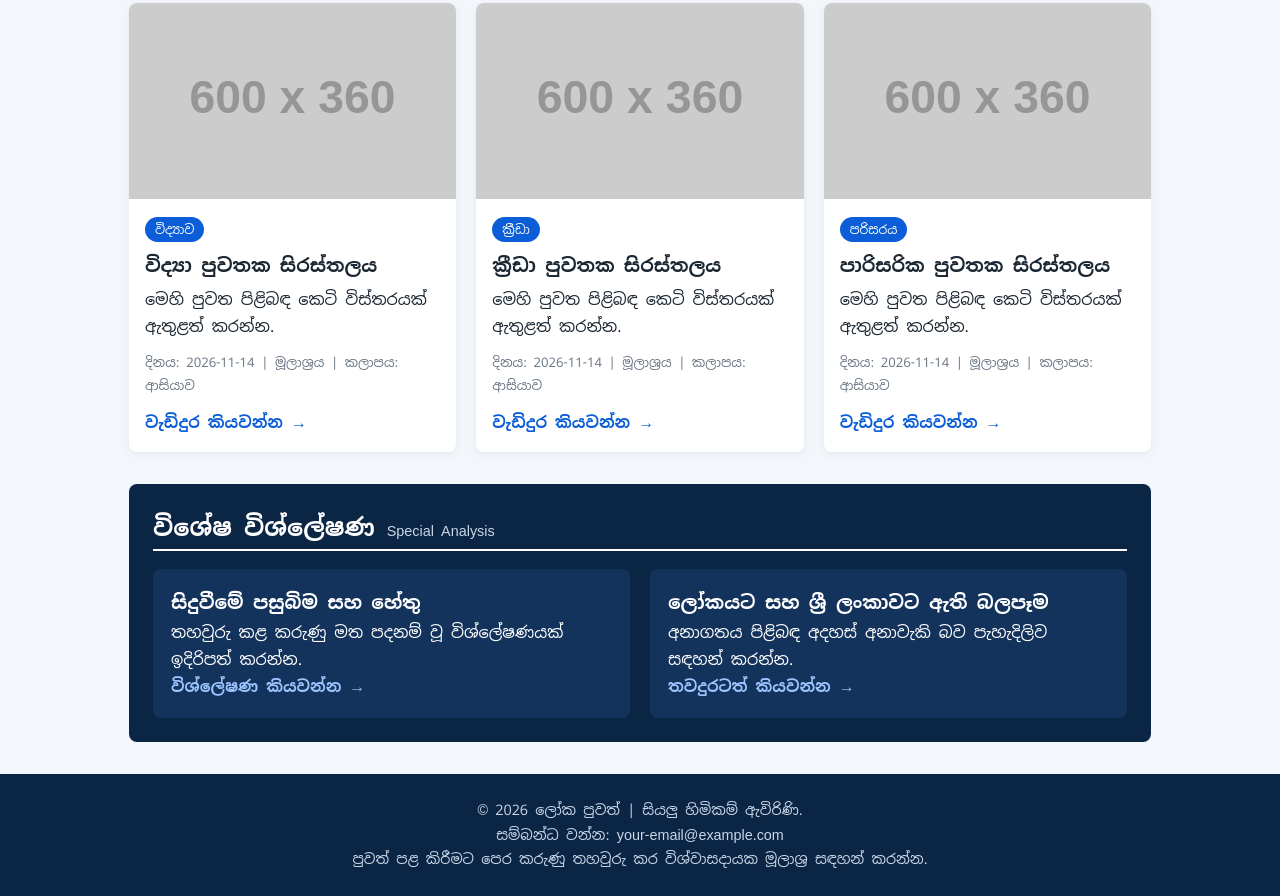
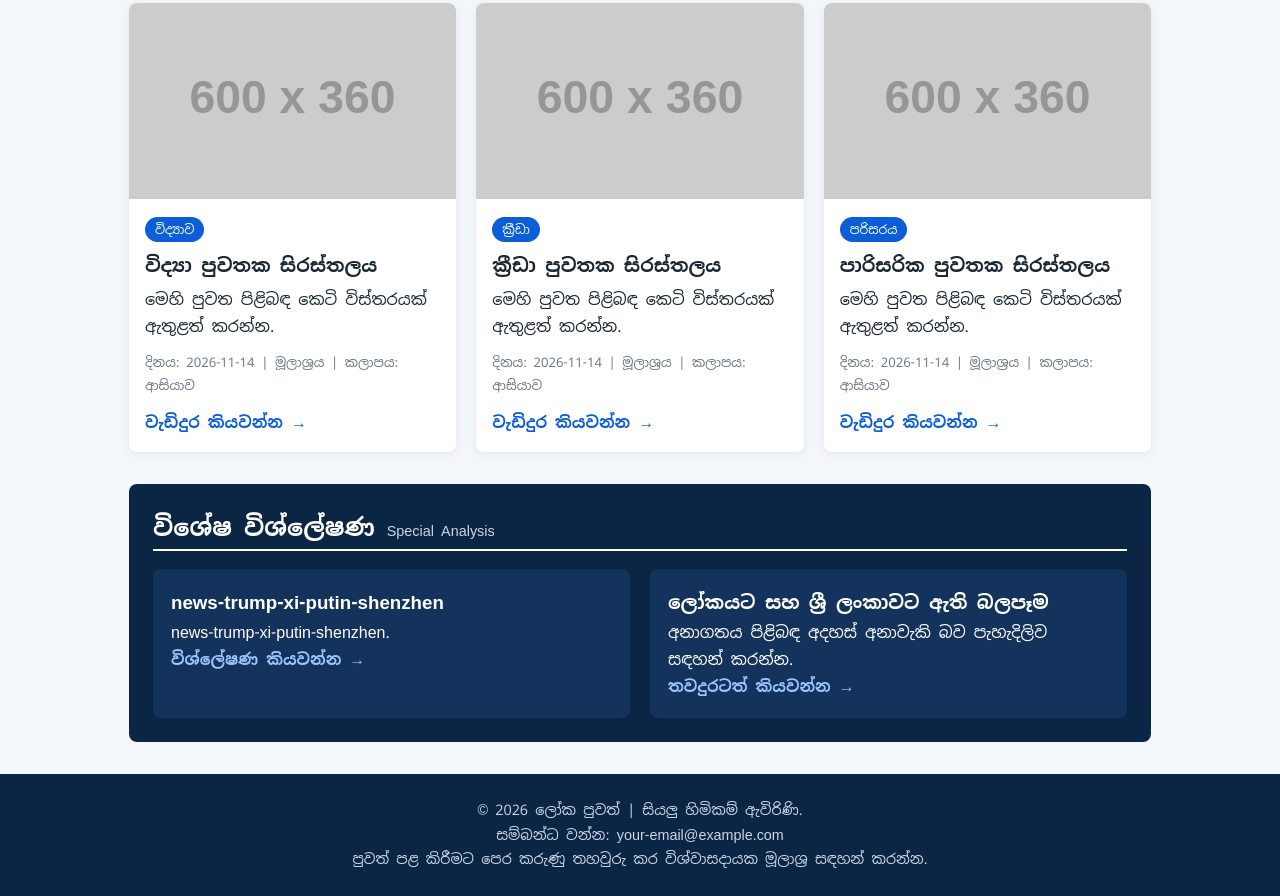
Before and after one commit to Freesofts456/Loka_Puwath, a plain HTML site: page index.html in a window 1280 px wide. Shown: the part 1348-2244 px from the top of the page. Drawn offline with Linux system fonts and the light colour scheme; placeholder pictures from the web are drawn by us.

Commit message:
Update index.html

```diff
--- a/index.html
+++ b/index.html
@@ -171,9 +171,9 @@
             </div>
             <div class="analysis-grid">
                 <article>
-                    <h3>සිදුවීමේ පසුබිම සහ හේතු</h3>
-                    <p>තහවුරු කළ කරුණු මත පදනම් වූ විශ්ලේෂණයක් ඉදිරිපත් කරන්න.</p>
-                    <a href="analysis.html">විශ්ලේෂණ කියවන්න →</a>
+                    <h3>news-trump-xi-putin-shenzhen</h3>
+                    <p>news-trump-xi-putin-shenzhen.</p>
+                    <a href="news-trump-xi-putin-shenzhen.html">විශ්ලේෂණ කියවන්න →</a>
                 </article>
                 <article>
                     <h3>ලෝකයට සහ ශ්‍රී ලංකාවට ඇති බලපෑම</h3>
```
